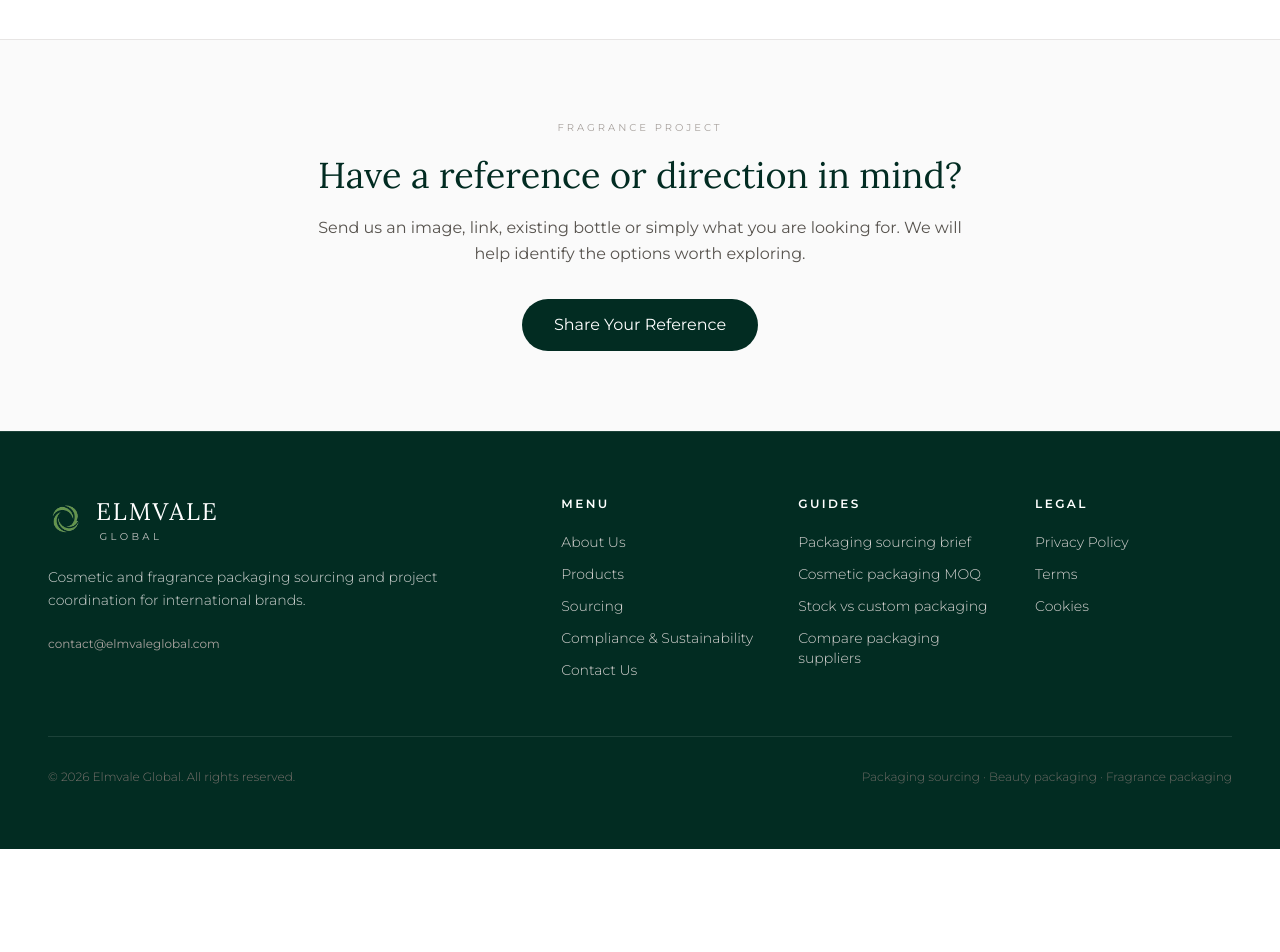
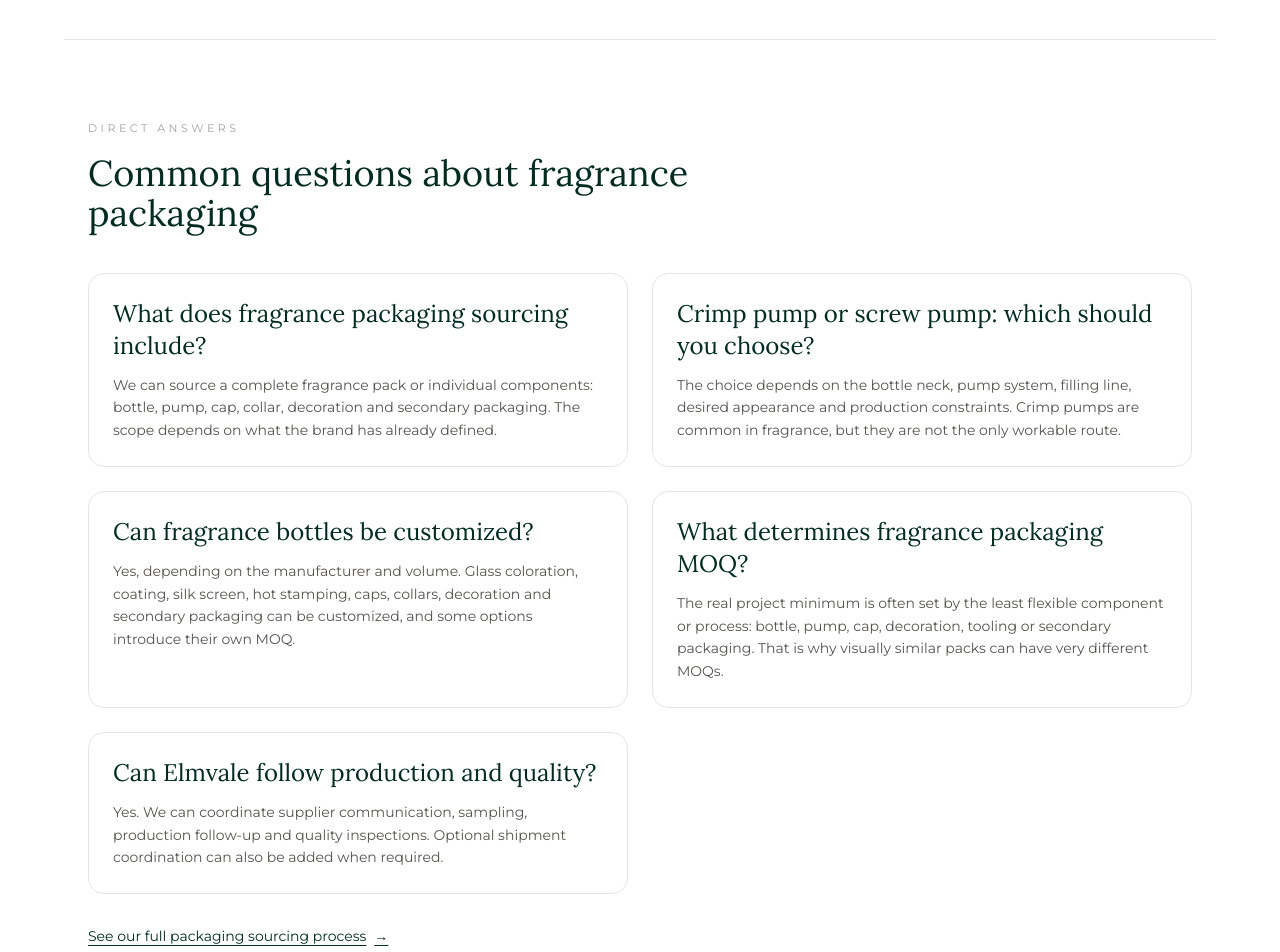
Before and after one commit to cathy6140/-Elmvale-Global-.github.io, a React (Vite) app: page /fragrance-packaging in a window 1280 px wide. Shown: the part 3260-4212 px from the top of the page. Before the commit the page ends 4109 px from the top, so only its background shows below. Built offline with nearby package versions, Linux system fonts and the light colour scheme.

Commit message:
AEO: add direct-answer fragrance packaging questions and sourcing link

```diff
--- a/src/pages/FragrancePackaging.tsx
+++ b/src/pages/FragrancePackaging.tsx
@@ -79,6 +79,22 @@ const FragrancePackaging: React.FC = () => {
         "Estimated quantity",
         "Target market",
         "Target launch timing",
+      ];
+
+  const directAnswers = fr
+    ? [
+        ["Que comprend le sourcing de packaging parfum ?", "Nous pouvons rechercher un pack complet ou des composants séparés : flacon, pompe, capot, col, décoration et packaging secondaire. Le périmètre dépend de ce que la marque a déjà défini."],
+        ["Pompe à sertir ou pompe à vis : que choisir ?", "Le choix dépend du col du flacon, du système de pompe, de la ligne de remplissage, du rendu recherché et des contraintes de production. Une pompe à sertir est fréquente en parfumerie, mais ce n’est pas la seule route possible."],
+        ["Peut-on personnaliser un flacon de parfum ?", "Oui, selon le fabricant et le volume : coloration du verre, coating, sérigraphie, marquage à chaud, capots, cols, décoration et packaging secondaire peuvent être personnalisés. Certaines options créent leur propre MOQ."],
+        ["Qu’est-ce qui détermine le MOQ d’un pack parfum ?", "Le minimum réel est souvent fixé par le composant ou le procédé le moins flexible : flacon, pompe, capot, décoration, moule ou packaging secondaire. C’est pourquoi deux packs visuellement proches peuvent avoir des MOQ très différents."],
+        ["Elmvale peut-il suivre la production et la qualité ?", "Oui. Nous pouvons coordonner les échanges fournisseurs, les échantillons, le suivi de production et les contrôles qualité. La coordination d’expédition peut aussi être ajoutée lorsque nécessaire."]
+      ]
+    : [
+        ["What does fragrance packaging sourcing include?", "We can source a complete fragrance pack or individual components: bottle, pump, cap, collar, decoration and secondary packaging. The scope depends on what the brand has already defined."],
+        ["Crimp pump or screw pump: which should you choose?", "The choice depends on the bottle neck, pump system, filling line, desired appearance and production constraints. Crimp pumps are common in fragrance, but they are not the only workable route."],
+        ["Can fragrance bottles be customized?", "Yes, depending on the manufacturer and volume. Glass coloration, coating, silk screen, hot stamping, caps, collars, decoration and secondary packaging can be customized, and some options introduce their own MOQ."],
+        ["What determines fragrance packaging MOQ?", "The real project minimum is often set by the least flexible component or process: bottle, pump, cap, decoration, tooling or secondary packaging. That is why visually similar packs can have very different MOQs."],
+        ["Can Elmvale follow production and quality?", "Yes. We can coordinate supplier communication, sampling, production follow-up and quality inspections. Optional shipment coordination can also be added when required."]
       ];
 
   return (
@@ -240,6 +256,32 @@ const FragrancePackaging: React.FC = () => {
         </div>
       </section>
 
+      <section className="max-w-6xl mx-auto px-6 py-20 border-t border-stone-200">
+        <div className="max-w-3xl mb-10">
+          <p className="uppercase text-[11px] tracking-[0.32em] text-stone-400 mb-4">
+            {fr ? "RÉPONSES DIRECTES" : "DIRECT ANSWERS"}
+          </p>
+          <h2 className="font-serif font-normal text-3xl md:text-4xl text-brand-dark mb-5">
+            {fr ? "Questions fréquentes sur le packaging parfum" : "Common questions about fragrance packaging"}
+          </h2>
+        </div>
+        <div className="grid md:grid-cols-2 gap-6">
+          {directAnswers.map(([question, answer]) => (
+            <article key={question} className="border border-stone-200 rounded-2xl p-6 bg-white">
+              <h3 className="font-serif text-2xl text-brand-dark mb-3">{question}</h3>
+              <p className="text-sm text-stone-600 leading-relaxed">{answer}</p>
+            </article>
+          ))}
+        </div>
+        <Link
+          to={localizedPath("/sourcing", language)}
+          className="mt-8 inline-flex items-center gap-2 text-sm text-brand-dark underline underline-offset-4"
+        >
+          {fr ? "Voir notre méthode complète de sourcing packaging" : "See our full packaging sourcing process"}
+          <span aria-hidden="true">→</span>
+        </Link>
+      </section>
+
       <section className="bg-zinc-50 border-t border-stone-200">
         <div className="max-w-5xl mx-auto px-6 py-20 text-center">
           <p className="uppercase text-[10px] tracking-[0.3em] text-stone-400 mb-5">
```
